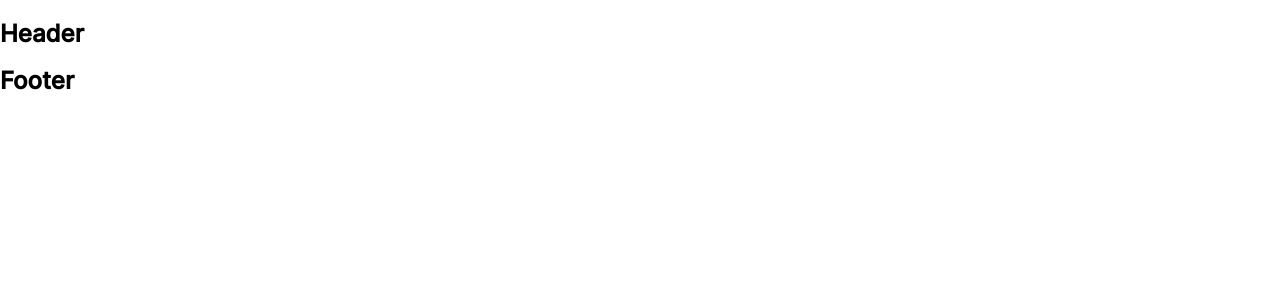
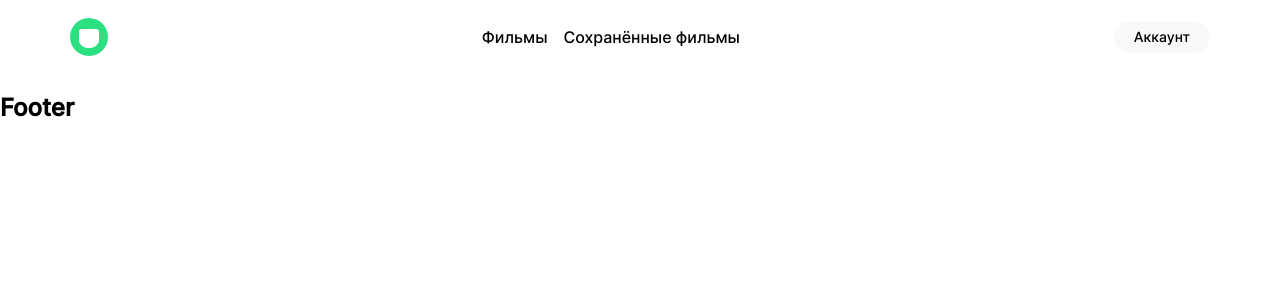
Before and after one commit to Betokko/movies-explorer-frontend, a React (Create React App) app: page / in a window 1280 px wide. Shown: the top 300 px of the page. Built offline with nearby package versions, Linux system fonts and the light colour scheme.

Commit message:
feat: create Header

```diff
--- a/public/index.html
+++ b/public/index.html
@@ -1,5 +1,5 @@
 <!DOCTYPE html>
-<html lang="en">
+<html lang="ru">
   <head>
     <meta charset="utf-8" />
     <meta name="viewport" content="width=device-width, initial-scale=1" />
--- /dev/null
+++ b/src/components/App/App.js
@@ -0,0 +1,20 @@
+import { Routes, Route } from 'react-router-dom';
+
+import Header from '../Header/Header';
+import Footer from '../Footer';
+
+import './App.scss';
+
+function App() {
+  return (
+    <div className="content">
+      <div className="wrapper">
+        <Header />
+        <Routes></Routes>
+        <Footer />
+      </div>
+    </div>
+  );
+}
+
+export default App;
--- a/src/components/App/App.module.scss
+++ b/src/components/App/App.scss
@@ -5,6 +5,8 @@
   font-family: inter;
   font-weight: 500;
   background-color: #fff;
+  color: #000;
+  box-sizing: border-box;
 
   .wrapper {
     max-width: 1280px;
--- a/src/components/App/index.js
+++ /dev/null
@@ -1,17 +0,0 @@
-import Header from '../Header';
-import Footer from '../Footer';
-
-import styles from './App.module.scss';
-
-function App() {
-  return (
-    <div className={styles.content}>
-      <div className={styles.wrapper}>
-        <Header />
-        <Footer />
-      </div>
-    </div>
-  );
-}
-
-export default App;
--- /dev/null
+++ b/src/components/Header/Header.js
@@ -0,0 +1,18 @@
+import React from 'react';
+import { Link } from 'react-router-dom';
+
+import Navigation from '../Navigation/Navigation';
+
+import './Header.scss';
+
+const Header = () => {
+  return (
+    <div className="header">
+      <Link to="/" className="header__link" />
+      <Navigation />
+      <Link to="/" className="header__button">Аккаунт</Link>
+    </div>
+  );
+};
+
+export default Header;
--- /dev/null
+++ b/src/components/Header/Header.scss
@@ -0,0 +1,34 @@
+.header {
+  display: flex;
+  justify-content: space-between;
+  height: 74px;
+  padding: 0 70px;
+
+  &__link {
+    align-self: center;
+    width: 38px;
+    height: 38px;
+    display: flex;
+    background-image: url('../../images/logo.svg');
+    transition: opacity .2s;
+    &:hover {
+      opacity: .5;
+    }
+  }
+
+  &__button {
+    align-self: center;
+    padding: 8px 20px;
+    font-size: 14px;
+    font-weight: 500;
+    line-height: 16px;
+    background-color: #F9F9F9;
+    border-radius: 20px;
+    text-decoration: none;
+    color: #000;
+    transition: background-color .2s;
+    &:hover {
+      background-color: #eeeeee;
+    }
+  }
+}
--- a/src/components/Header/index.js
+++ /dev/null
@@ -1,9 +0,0 @@
-import React from 'react'
-
-const Header = () => {
-  return (
-    <h2>Header</h2>
-  )
-}
-
-export default Header
--- /dev/null
+++ b/src/components/Navigation/Navigation.js
@@ -0,0 +1,19 @@
+import React from 'react';
+import { NavLink } from 'react-router-dom';
+
+import './Navigation.scss';
+
+const Navigation = () => {
+  return (
+    <div className="nav">
+      <NavLink to="/" className="nav__link">
+        Фильмы
+      </NavLink>
+      <NavLink to="/" className="nav__link">
+        Сохранённые&nbsp;фильмы
+      </NavLink>
+    </div>
+  );
+};
+
+export default Navigation;
--- /dev/null
+++ b/src/components/Navigation/Navigation.scss
@@ -0,0 +1,13 @@
+.nav {
+  display: flex;
+  align-items: center;
+  &__link {
+    margin: 0 8px;
+    text-decoration: none;
+    color: #000;
+    transition: opacity .2s;
+    &:hover {
+      opacity: .5;
+    }
+  }
+}
```
Also changed, not shown: src/index.js (+5 -3 lines), src/components/Navigation/index.js (deleted).
